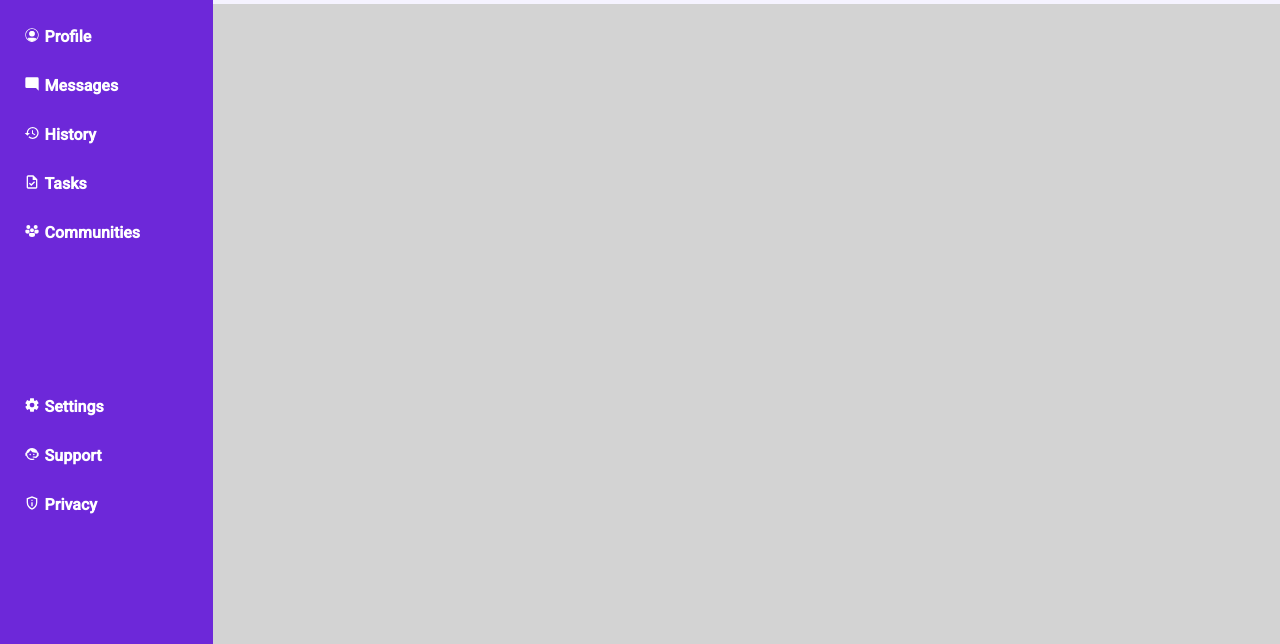
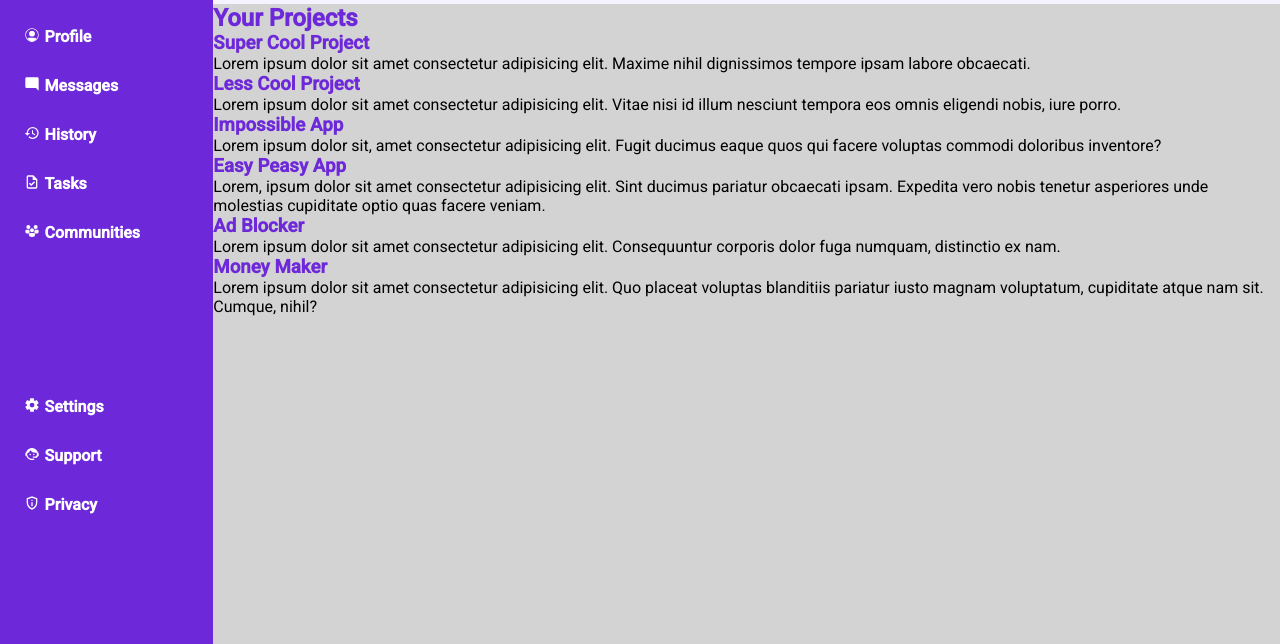
Before and after one commit to joelstoppa/admin-dashboard, a plain HTML site: page index.html in a window 1280 px wide. Shown: the part 156-800 px from the top of the page. Drawn offline with Linux system fonts and the light colour scheme.

Commit message:
Add content to main-content-left

```diff
--- a/index.html
+++ b/index.html
@@ -56,7 +56,57 @@
                     </div>
                 </div>
             </div>
-            <div id="main-content"></div>
+            <div id="main-content">
+                <div id="main-content-left">
+                    <h2 id="projects-title">Your Projects</h2>
+                    <div id="cards">
+                        <div class="card">
+                            <div class="card-text">
+                                <h3 class="card-text-title">Super Cool Project</h3>
+                                <span>Lorem ipsum dolor sit amet consectetur adipisicing elit. Maxime nihil dignissimos tempore ipsam labore obcaecati.</span>
+                                <div class="card-icons"></div>
+                            </div>
+                        </div>
+                        <div class="card">
+                            <div class="card-text">
+                                <h3 class="card-text-title">Less Cool Project</h3>
+                                <span>Lorem ipsum dolor sit amet consectetur adipisicing elit. Vitae nisi id illum nesciunt tempora eos omnis eligendi nobis, iure porro.</span>
+                                <div class="card-icons"></div>
+                            </div>
+                        </div>
+                        <div class="card">
+                            <div class="card-text">
+                                <h3 class="card-text-title">Impossible App</h3>
+                                <span>Lorem ipsum dolor sit, amet consectetur adipisicing elit. Fugit ducimus eaque quos qui facere voluptas commodi doloribus inventore?</span>
+                                <div class="card-icons"></div>
+                            </div>
+                        </div>
+                        <div class="card">
+                            <div class="card-text">
+                                <h3 class="card-text-title">Easy Peasy App</h3>
+                                <span>Lorem, ipsum dolor sit amet consectetur adipisicing elit. Sint ducimus pariatur obcaecati ipsam. Expedita vero nobis tenetur asperiores unde molestias cupiditate optio quas facere veniam.</span>
+                                <div class="card-icons"></div>
+                            </div>
+                        </div>
+                        <div class="card">
+                            <div class="card-text">
+                                <h3 class="card-text-title">Ad Blocker</h3>
+                                <span>Lorem ipsum dolor sit amet consectetur adipisicing elit. Consequuntur corporis dolor fuga numquam, distinctio ex nam.</span>
+                                <div class="card-icons"></div>
+                            </div>
+                        </div>
+                        <div class="card">
+                            <div class="card-text">
+                                <h3 class="card-text-title">Money Maker</h3>
+                                <span>Lorem ipsum dolor sit amet consectetur adipisicing elit. Quo placeat voluptas blanditiis pariatur iusto magnam voluptatum, cupiditate atque nam sit. Cumque, nihil?</span>
+                                <div class="card-icons"></div>
+                            </div>
+                        </div>
+                    </div>
+
+                </div>
+                <div id="main-content-right"></div>
+            </div>
     </div>
 </body>
 </html>
```
